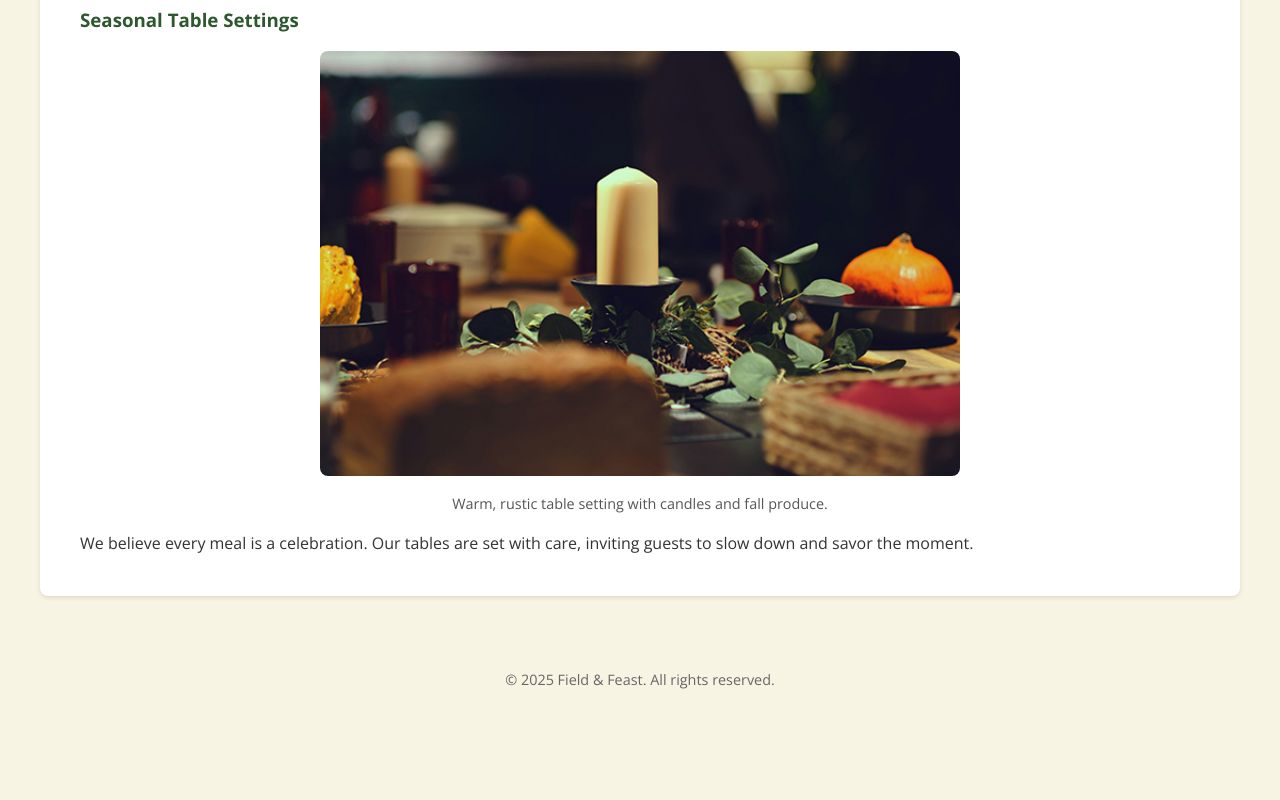
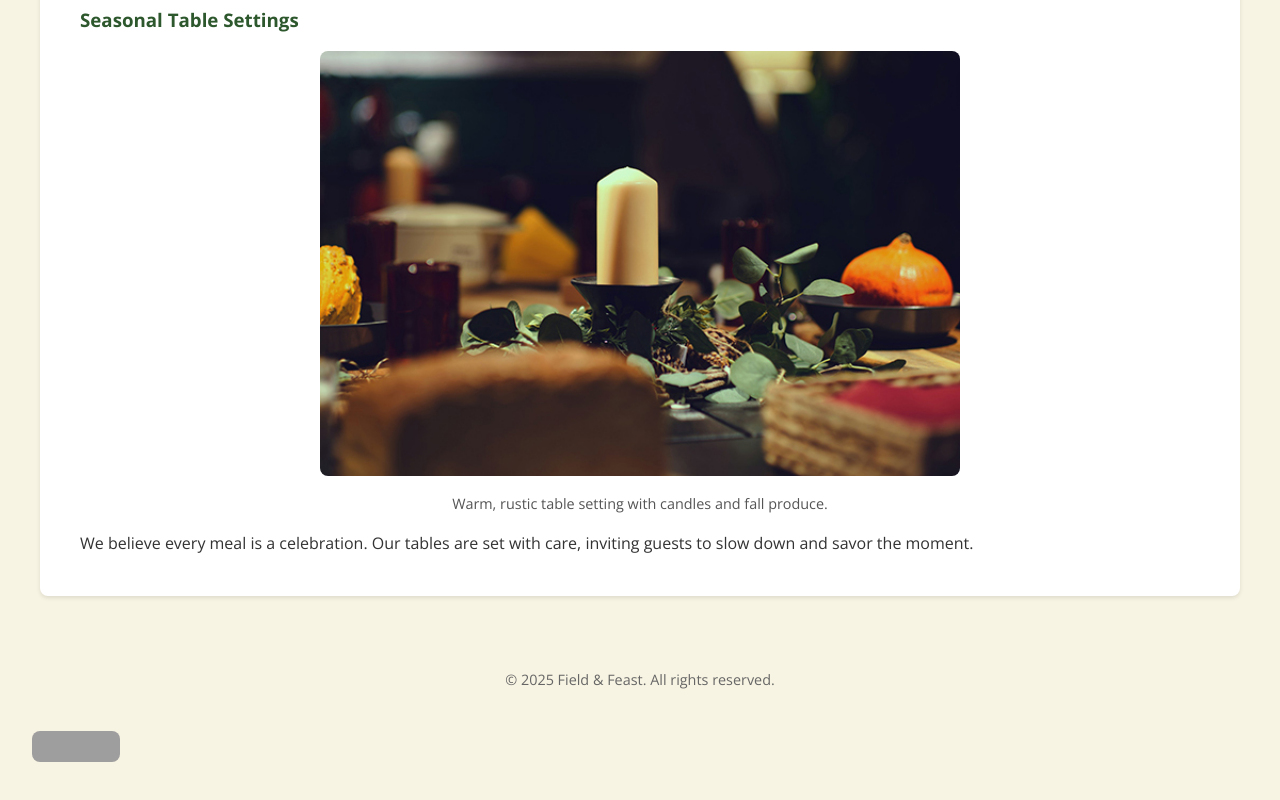
Before and after one commit to Cryshark17/fieldandfeast, a plain HTML site: page index.html in a window 1280 px wide. Shown: the part 3273-4073 px from the top of the page. Before the commit the page ends 4028 px from the top, so only its background shows below. Drawn offline with nearby package versions, Linux system fonts and the light colour scheme; grey boxes are pictures that could not be loaded.

Commit message:
Update index.html

```diff
--- a/index.html
+++ b/index.html
@@ -109,3 +109,11 @@
 
 </body>
 </html>
+
+<p>
+    <a href="https://jigsaw.w3.org/css-validator/check/referer">
+        <img style="border:0;width:88px;height:31px"
+            src="https://jigsaw.w3.org/css-validator/images/vcss-blue"
+            alt="Valid CSS!" />
+    </a>
+</p>
```
